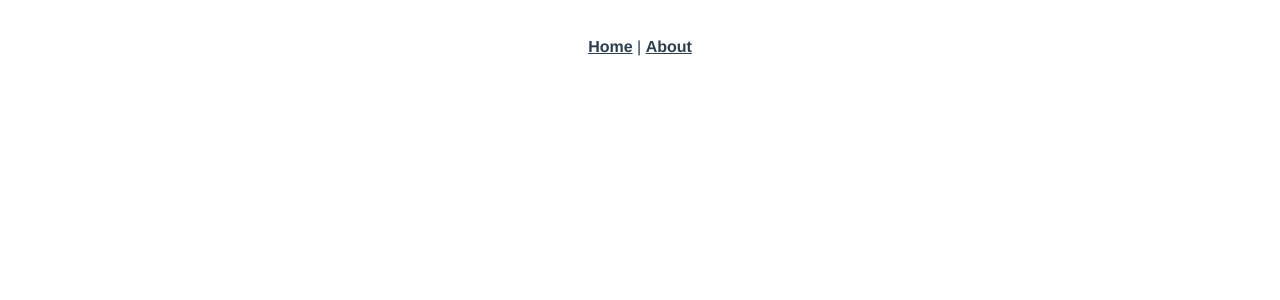
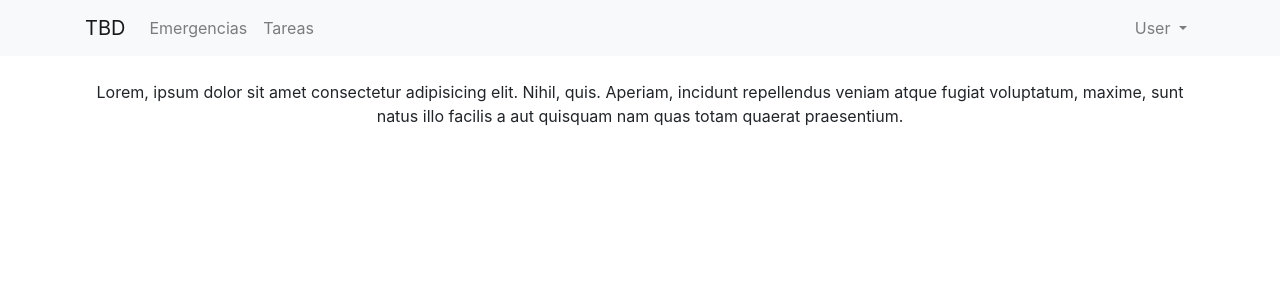
Before and after one commit to jorgeayalace559/Front-TBD, a Vue app: page /#/tareas in a window 1280 px wide. Before the commit this address led to /#/emergencias. Shown: the top 300 px of the page. Built offline with nearby package versions, Linux system fonts and the light colour scheme.

Commit message:
Se crea complemento Navbar y EmergenciasActuales

```diff
--- a/package.json
+++ b/package.json
@@ -8,6 +8,8 @@
     "lint": "vue-cli-service lint"
   },
   "dependencies": {
+    "bootstrap": "^4.3.1",
+    "bootstrap-vue": "^2.0.0",
     "core-js": "^2.6.5",
     "vue": "^2.6.10",
     "vue-router": "^3.0.3",
--- a/src/App.vue
+++ b/src/App.vue
@@ -1,29 +1,18 @@
 <template>
   <div id="app">
-    <div id="nav">
-      <router-link to="/">Home</router-link> |
-      <router-link to="/about">About</router-link>
-    </div>
+    <Navbar/>
     <router-view/>
   </div>
 </template>
 
-<style lang="scss">
-#app {
-  font-family: 'Avenir', Helvetica, Arial, sans-serif;
-  -webkit-font-smoothing: antialiased;
-  -moz-osx-font-smoothing: grayscale;
-  text-align: center;
-  color: #2c3e50;
-}
-#nav {
-  padding: 30px;
-  a {
-    font-weight: bold;
-    color: #2c3e50;
-    &.router-link-exact-active {
-      color: #42b983;
-    }
+<script>
+// @ is an alias to /src
+import Navbar from '@/components/Navbar.vue'
+
+export default {
+  name: 'app',
+  components: {
+     Navbar
   }
 }
-</style>
+</script>
--- /dev/null
+++ b/src/components/EmergenciasActuales.vue
@@ -0,0 +1,9 @@
+<template>
+    <div>
+        <b-card title="Emergencias Actuales" img-src="https://uecluster.blob.core.windows.net/images/futurosostenible/1513858195_lavas.jpg">
+                        <p>Lorem ipsum dolor sit amet consectetur adipisicing elit. Fugiat quasi optio incidunt,
+                        reprehenderit quae dignissimos esse ducimus, nobis voluptatum voluptatibus exercitationem
+                        alias a non repudiandae? Quos dolores inventore aliquid possimus.</p>
+        </b-card>
+    </div>
+</template>
--- a/src/components/HelloWorld.vue
+++ b/src/components/HelloWorld.vue
@@ -18,14 +18,6 @@
       <li><a href="https://chat.vuejs.org" target="_blank" rel="noopener">Community Chat</a></li>
       <li><a href="https://twitter.com/vuejs" target="_blank" rel="noopener">Twitter</a></li>
       <li><a href="https://news.vuejs.org" target="_blank" rel="noopener">News</a></li>
-    </ul>
-    <h3>Ecosystem</h3>
-    <ul>
-      <li><a href="https://router.vuejs.org" target="_blank" rel="noopener">vue-router</a></li>
-      <li><a href="https://vuex.vuejs.org" target="_blank" rel="noopener">vuex</a></li>
-      <li><a href="https://github.com/vuejs/vue-devtools#vue-devtools" target="_blank" rel="noopener">vue-devtools</a></li>
-      <li><a href="https://vue-loader.vuejs.org" target="_blank" rel="noopener">vue-loader</a></li>
-      <li><a href="https://github.com/vuejs/awesome-vue" target="_blank" rel="noopener">awesome-vue</a></li>
     </ul>
   </div>
 </template>
--- /dev/null
+++ b/src/components/Navbar.vue
@@ -0,0 +1,32 @@
+<template>
+    <div>
+        <b-navbar toggleable="lg" type="light" variant="light">
+        <b-container>
+          <b-navbar-brand :to="{name: 'home'}">TBD</b-navbar-brand>
+          <b-navbar-toggle target="nav-collapse"></b-navbar-toggle>
+
+          <b-collapse id="nav-collapse" is-nav>
+            <b-navbar-nav>
+              <b-nav-item :to="{name: 'emergencias'}">Emergencias</b-nav-item>
+              <b-nav-item :to="{name: 'tareas'}">Tareas</b-nav-item>
+            </b-navbar-nav>
+
+            <!-- Right aligned nav items -->
+            <b-navbar-nav class="ml-auto">
+              <b-nav-item-dropdown right>
+                <!-- Using 'button-content' slot -->
+                <template v-slot:button-content>
+                  User
+                </template>
+
+                <b-dropdown-item href="#">Mi Perfil</b-dropdown-item>
+                <b-dropdown-item href="#">Mis Tareas</b-dropdown-item>
+              </b-nav-item-dropdown>
+            </b-navbar-nav>
+            <!-- Right aligned nav items -->
+
+          </b-collapse>
+        </b-container>
+      </b-navbar>
+    </div>
+</template>
--- a/src/router.js
+++ b/src/router.js
@@ -12,12 +12,14 @@ export default new Router({
       component: Home
     },
     {
-      path: '/about',
-      name: 'about',
-      // route level code-splitting
-      // this generates a separate chunk (about.[hash].js) for this route
-      // which is lazy-loaded when the route is visited.
-      component: () => import(/* webpackChunkName: "about" */ './views/About.vue')
+      path: '/emergencias',
+      name: 'emergencias',
+      component: () => import(/* webpackChunkName: "about" */ './views/Emergencia.vue')
+    },
+    {
+      path: '/tareas',
+      name: 'tareas',
+      component: () => import(/* webpackChunkName: "about" */ './views/Tarea.vue')
     }
   ]
 })
--- a/src/views/About.vue
+++ /dev/null
@@ -1,5 +0,0 @@
-<template>
-  <div class="about">
-    <h1>This is an about page</h1>
-  </div>
-</template>
--- /dev/null
+++ b/src/views/Emergencia.vue
@@ -0,0 +1,32 @@
+<template>
+    <div>
+        <b-container class="mt-4 text-center">
+            <b-row>
+                <b-col cols="12" md="8">
+                    <p>Lorem ipsum dolor sit amet consectetur adipisicing elit. Fugiat quasi optio incidunt,
+                        reprehenderit quae dignissimos esse ducimus, nobis voluptatum voluptatibus exercitationem
+                        alias a non repudiandae? Quos dolores inventore aliquid possimus.</p>
+                </b-col>
+                <b-col cols="12" md="4">
+                    <EmergenciasActuales/>
+                </b-col>
+            </b-row>
+
+
+        </b-container>
+
+    </div>
+</template>
+
+
+<script>
+// @ is an alias to /src
+import EmergenciasActuales from '@/components/EmergenciasActuales.vue'
+
+export default {
+  name: 'emergencia',
+  components: {
+    EmergenciasActuales
+  }
+}
+</script>
--- a/src/views/Home.vue
+++ b/src/views/Home.vue
@@ -1,7 +1,9 @@
 <template>
   <div class="home">
-    <img alt="Vue logo" src="../assets/logo.png">
-    <HelloWorld msg="Welcome to Your Vue.js App"/>
+    <b-container class="mt-4 text-center" >
+      <img alt="Vue logo" src="../assets/logo.png">
+      <HelloWorld msg="Welcome to Your Vue.js App"/>
+    </b-container>
   </div>
 </template>
 
--- /dev/null
+++ b/src/views/Tarea.vue
@@ -0,0 +1,9 @@
+<template>
+    <div>
+        <b-container class="mt-4 text-center">
+            <p>Lorem, ipsum dolor sit amet consectetur adipisicing elit. Nihil, quis. Aperiam, incidunt repellendus
+            veniam atque fugiat voluptatum, maxime, sunt natus illo facilis a aut quisquam nam quas totam quaerat
+            praesentium.</p>
+        </b-container>
+    </div>
+</template>
```
Also changed, not shown: src/main.js (+7 -0 lines), 1 other file (tests, documents, lock files or other folders).
